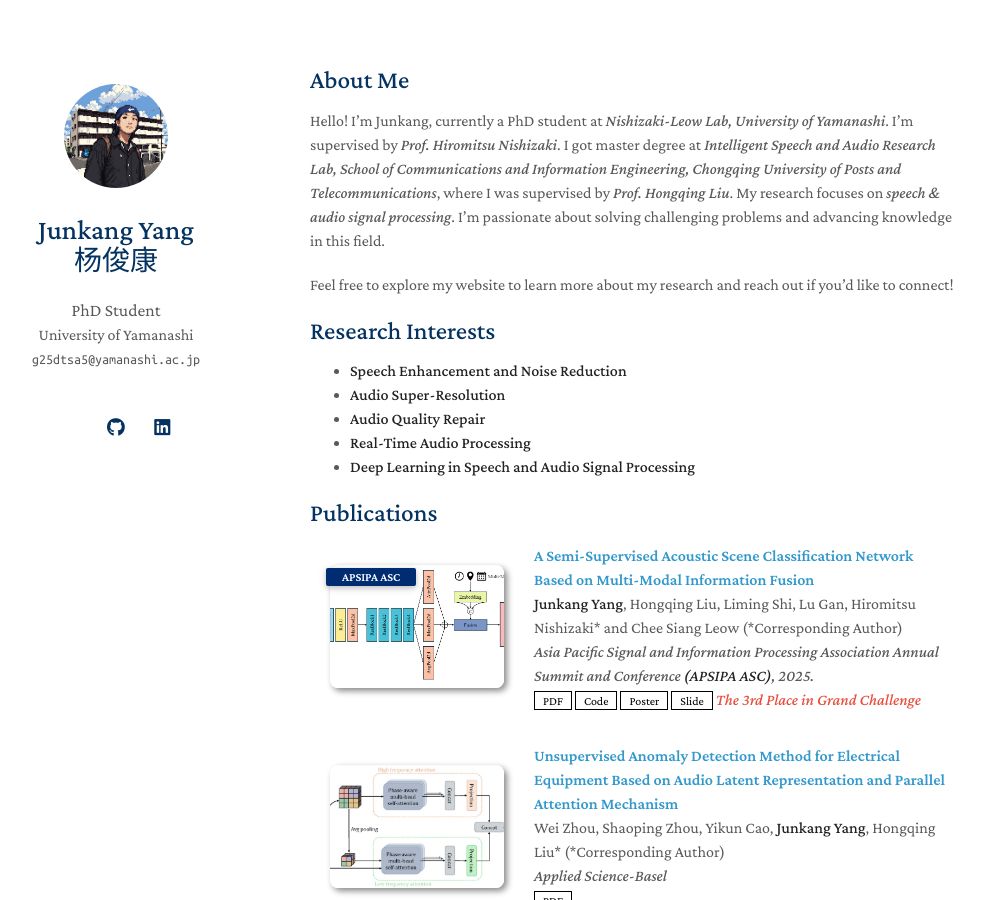
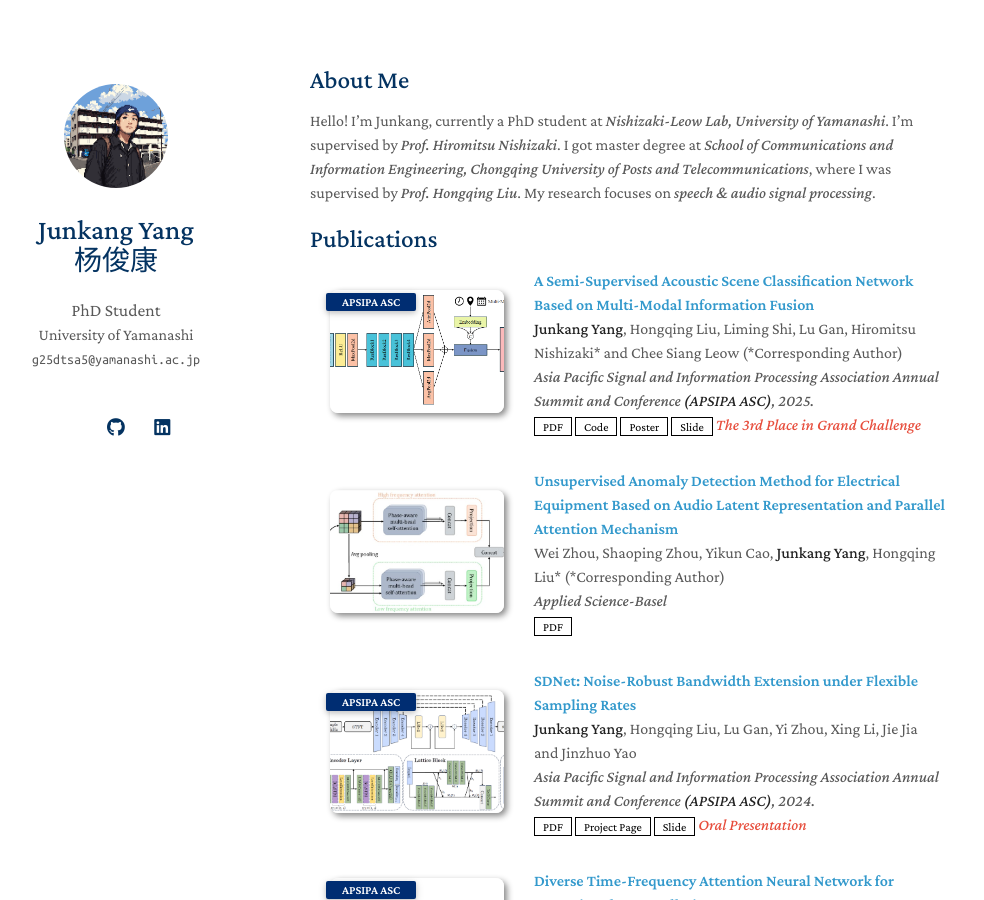
Before and after one commit to JunkangYang/JunkangYang.github.io, a Jekyll site: the page built from index.md, in a window 1280 px wide and 900 px high. Shown: the whole window, without its empty margins (160-1144 px from the left). Built offline with Jekyll 4.4.1, drawn with Linux system fonts in a browser that asks for light colours; a style sheet for code colours, icons or effects is not loaded; our own code applies the rules of GitHub Pages for plain Markdown files.

Commit message:
Update index.md

```diff
--- a/index.md
+++ b/index.md
@@ -4,23 +4,7 @@ layout: homepage
 
 ## About Me
 
-Hello! I’m Junkang, currently a PhD student at *Nishizaki-Leow Lab, University of Yamanashi*. I'm supervised by *Prof. Hiromitsu Nishizaki*. I got master degree at *Intelligent Speech and Audio Research Lab, School of Communications and Information Engineering, Chongqing University of Posts and Telecommunications*, where I was supervised by *Prof. Hongqing Liu*. My research focuses on *speech & audio signal processing*. I’m passionate about solving challenging problems and advancing knowledge in this field.
-
-Feel free to explore my website to learn more about my research and reach out if you'd like to connect!
-
-## Research Interests
-
-- **Speech Enhancement and Noise Reduction**
-- **Audio Super-Resolution**
-- **Audio Quality Repair**
-- **Real-Time Audio Processing**
-- **Deep Learning in Speech and Audio Signal Processing**
-
-<!-- ## News -->
-<!-- - **[Dec. 2024]** I will attend APSIPA ASC 2024 in Macau and have a presentation. -->
-<!-- - **[Oct. 2024]** One paper is accepted to The Journal of Acoustical Society of America. -->
-<!-- - **[Sep. 2024]** Two papers are accepted to APSIPA ASC 2024. -->
-
+Hello! I’m Junkang, currently a PhD student at *Nishizaki-Leow Lab, University of Yamanashi*. I'm supervised by *Prof. Hiromitsu Nishizaki*. I got master degree at *School of Communications and Information Engineering, Chongqing University of Posts and Telecommunications*, where I was supervised by *Prof. Hongqing Liu*. My research focuses on *speech & audio signal processing*.
 
 {% include_relative _includes/publications.md %}
 
```
